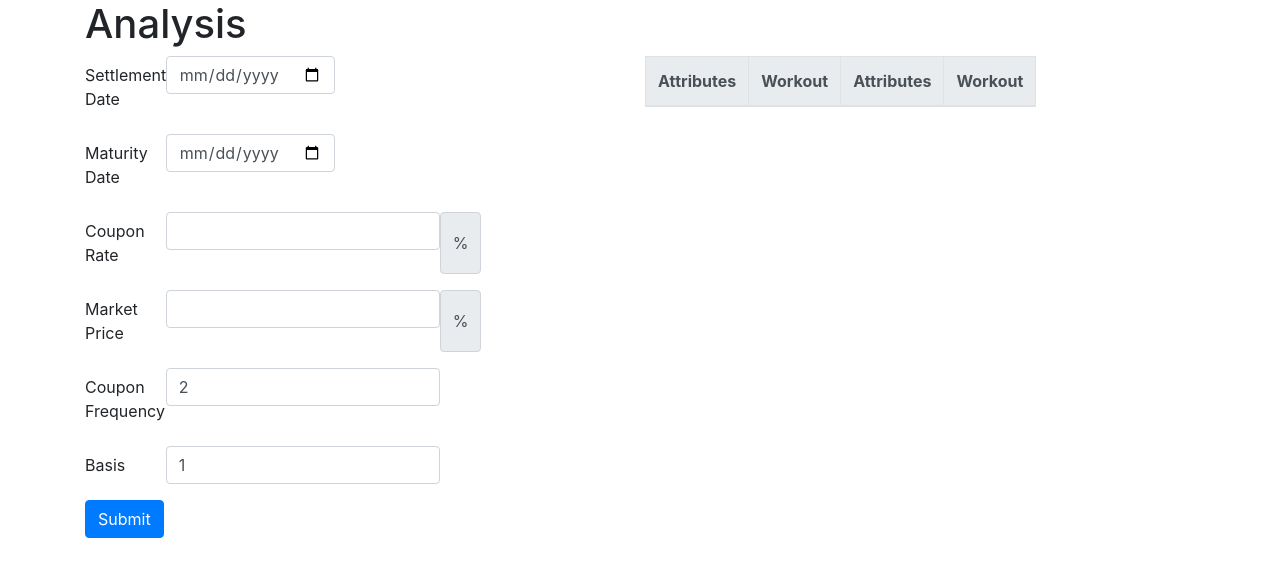
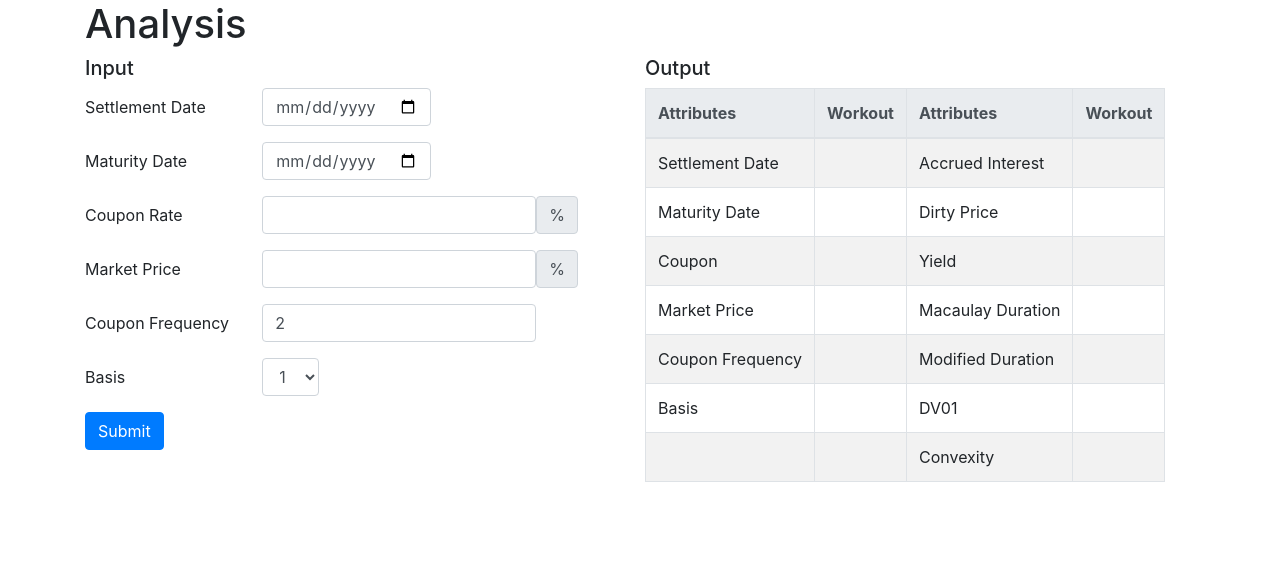
Before and after one commit to reese3928/fincomepy, a Flask app: page /analysis in a window 1280 px wide. Shown: the part 56-633 px from the top of the page. Run offline with Flask 2, Linux system fonts and the light colour scheme; lists and menus that the app fills with data are empty; some libraries are stand-ins or nearby versions.

Commit message:
updated bond

```diff
--- a/app/main.py
+++ b/app/main.py
@@ -22,6 +22,10 @@ def about():
 @app.route("/analysis", methods=['GET', 'POST'])
 def analysis():
     res = pd.DataFrame(columns = ["Attributes1", "Workout1","Attributes2", "Workout2"])
+    res["Attributes1"] = ["Settlement Date", "Maturity Date", "Coupon", "Market Price", "Coupon Frequency", "Basis", ""]
+    res["Workout1"] = ""
+    res["Attributes2"] = ["Accrued Interest", "Dirty Price", "Yield", "Macaulay Duration", "Modified Duration", "DV01", "Convexity"]
+    res["Workout2"] = ""
     if request.method == 'POST':
         # get input
         settlement = datetime.strptime(request.form['settlement'], '%Y-%m-%d').date()
--- a/app/templates/analysis.html
+++ b/app/templates/analysis.html
@@ -5,27 +5,27 @@
     <h1>Analysis</h1>
 </div>
 
-<form method="POST" role="form" class="form-horizontal">
+<form method="POST" role="form">
     <div class="form-row">
-
-
         <div class="form-group col">
+            <h5>Input</h5>
             <div class="form-group row">
-                <label for="settlement-date-input" class="col-2 col-form-label">Settlement Date</label>
+                <label for="settlement-date-input" class="col-4 col-form-label">Settlement Date</label>
                 <div class="input-group-append">
-                    <input class="form-control" type="date" value="2020-7-15" id="settlement-date-input" name="settlement">
+                    <input class="form-control" type="date" value="2020-7-15" id="settlement-date-input"
+                        name="settlement">
                 </div>
             </div>
 
             <div class="form-group row">
-                <label for="maturity-date-input" class="col-2 col-form-label">Maturity Date</label>
+                <label for="maturity-date-input" class="col-4 col-form-label">Maturity Date</label>
                 <div class="input-group-append">
                     <input class="form-control" type="date" id="maturity-date-input" name="maturity">
                 </div>
             </div>
 
             <div class="form-group row">
-                <label for="coupon-input" class="col-2 col-form-label">Coupon Rate</label>
+                <label for="coupon-input" class="col-4 col-form-label">Coupon Rate</label>
                 <div class="input-group-append">
                     <input class="form-control" type="number" step="1e-16" id="coupon-input" name="coupon_perc">
                     <span class="input-group-text" id="coupon-input">%</span>
@@ -33,7 +33,7 @@
             </div>
 
             <div class="form-group row">
-                <label for="market-price-input" class="col-2 col-form-label">Market Price</label>
+                <label for="market-price-input" class="col-4 col-form-label">Market Price</label>
                 <div class="input-group-append">
                     <input class="form-control" type="number" step="1e-16" id="market-price-input" name="price_perc">
                     <span class="input-group-text" id="market-price-input">%</span>
@@ -41,27 +41,35 @@
             </div>
 
             <div class="form-group row">
-                <label for="coupon-freq-input" class="col-2 col-form-label">Coupon Frequency</label>
+                <label for="coupon-freq-input" class="col-4 col-form-label">Coupon Frequency</label>
                 <div class="input-group-append">
                     <input class="form-control" type="number" value="2" id="coupon-freq-input" name="frequency">
                 </div>
             </div>
 
             <div class="form-group row">
-                <label for="basis-input" class="col-2 col-form-label">Basis</label>
+                <label for="basis-input" class="col-4 col-form-label">Basis</label>
                 <div class="input-group-append">
-                    <input class="form-control" type="number" value="1" id="basis-input" name="basis">
+                    <select class="form-control" id="basis-input" name="basis">
+                        <option>0</option>
+                        <option selected>1</option>
+                        <option>2</option>
+                        <option>3</option>
+                        <option>4</option>
+                    </select>
                 </div>
             </div>
 
             <!-- TO DO: make basis as a selection input-->
             <!-- TO DO: add yield as an optional input-->
             <!-- TO DO: add input validality check-->
+            <!-- TO DO: set coupon frequency to non-negative-->
 
             <button type="submit" class="btn btn-primary">Submit</button>
         </div>
 
         <div class="form-group col">
+            <h5>Output</h5>
             <div class="form-group">
                 <table class="table table-striped table-bordered table-hover w-auto">
                     <thead class="thead-light">
@@ -86,5 +94,5 @@
             </div>
         </div>
     </div>
-    </form>
+</form>
 {% endblock content%}
--- a/app/templates/layout.html
+++ b/app/templates/layout.html
@@ -6,6 +6,8 @@
 
     <!-- Bootstrap CSS -->
     <link rel="stylesheet" href="https://stackpath.bootstrapcdn.com/bootstrap/4.3.1/css/bootstrap.min.css" integrity="sha384-ggOyR0iXCbMQv3Xipma34MD+dH/1fQ784/j6cY/iJTQUOhcWr7x9JvoRxT2MZw1T" crossorigin="anonymous">
+
+
     <title>
 
     </title>
```
